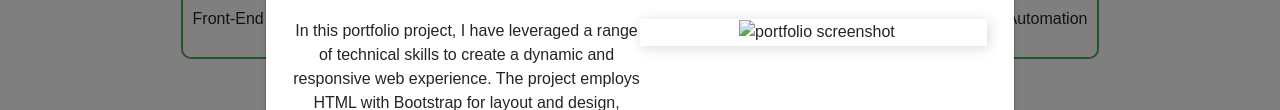
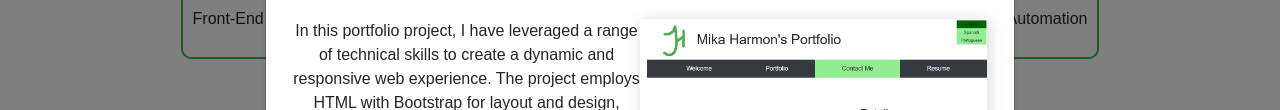
Before and after one commit to Harmon1713/portfolio, a plain HTML site: page portfolio.html in a window 1280 px wide. Both pictures are taken after a click on the element "Front-End Development". Shown: the part 447-557 px from the top of the page. Drawn offline with nearby package versions, Linux system fonts and the light colour scheme; files whose address does not match are found by name.

Commit message:
Update portfolio.html

```diff
--- a/portfolio.html
+++ b/portfolio.html
@@ -115,7 +115,7 @@
                                 ensuring reliable functionality throughout the application. </p>
                         </div>
                         <div class="half-column img-white" style="padding-left: 1%;">
-                            <img src="images/portfolio.png" alt="portfolio screenshot" width="100%">
+                            <img src="images/portfolio_mh.png" alt="portfolio screenshot" width="100%">
                         </div>
                         <div class="clear"></div>
                     </a>
```
